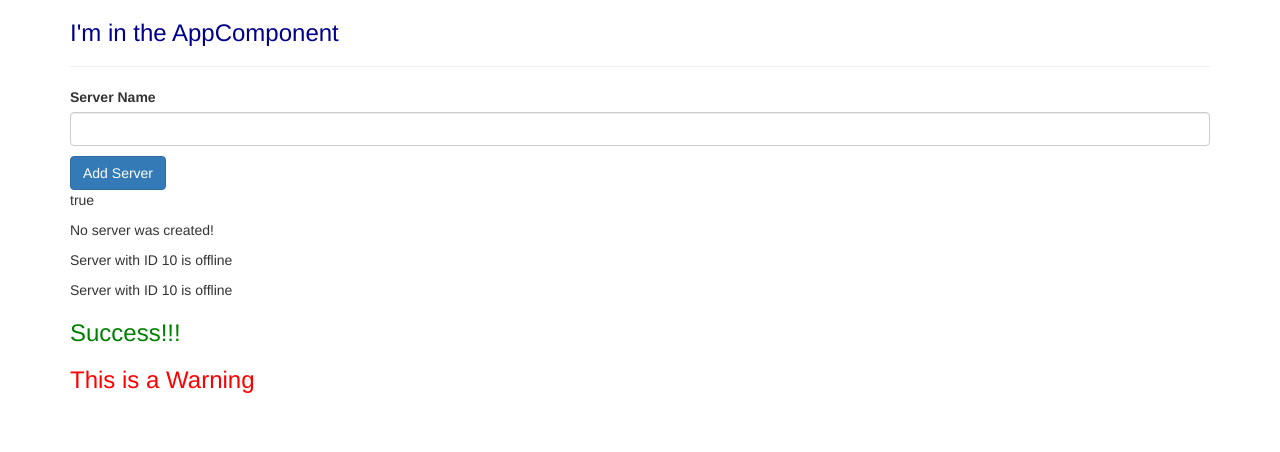
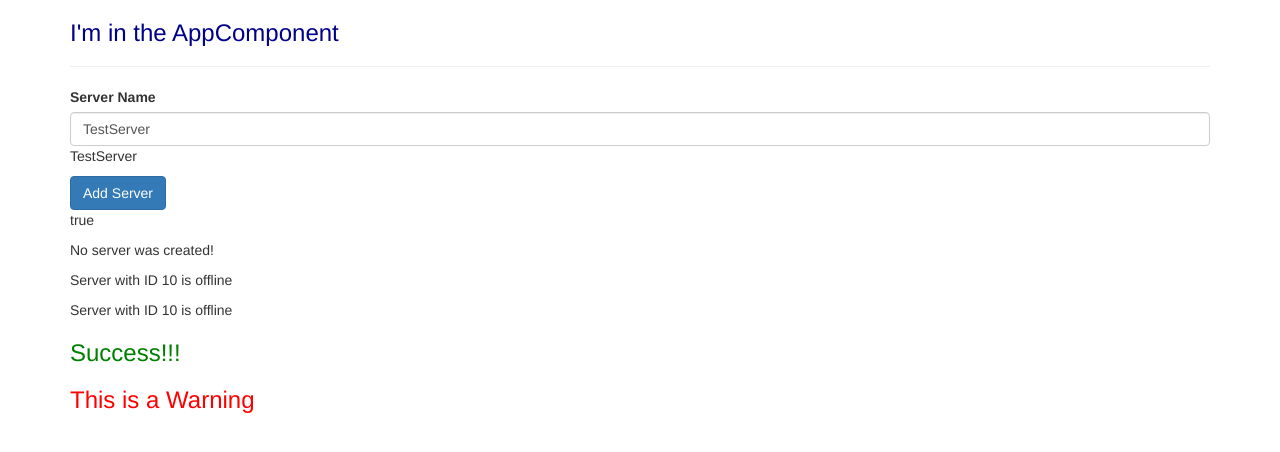
Before and after one commit to Jayce77/AngularProjects, an Angular app in the folder my-first-app/: page / in a window 1280 px wide. Shown: the top 452 px of the page. Built offline with nearby package versions, Linux system fonts and the light colour scheme.

Commit message:
added two way data binding to input

```diff
--- a/my-first-app/src/app/servers/servers.component.html
+++ b/my-first-app/src/app/servers/servers.component.html
@@ -1,8 +1,12 @@
 <label for="">Server Name</label>
+<!-- <input
+  type="text"
+  class="form-control"
+  (input)="onUpdateServerName($event)"/> -->
 <input
   type="text"
   class="form-control"
-  (input)="onUpdateServerName($event)"/>
+  [(ngModel)]="serverName"/>
   <p>{{serverName}}</p>
 <button
   class="btn btn-primary"
--- a/my-first-app/src/app/servers/servers.component.ts
+++ b/my-first-app/src/app/servers/servers.component.ts
@@ -8,7 +8,7 @@
 export class ServersComponent implements OnInit {
   allowNewServer: boolean = false;
   serverCreationStatus: string = 'No server was created!';
-  serverName: string = '';
+  serverName: string = 'TestServer';
 
   constructor() {
     setTimeout(() => {this.allowNewServer = true}, 2000)
```
